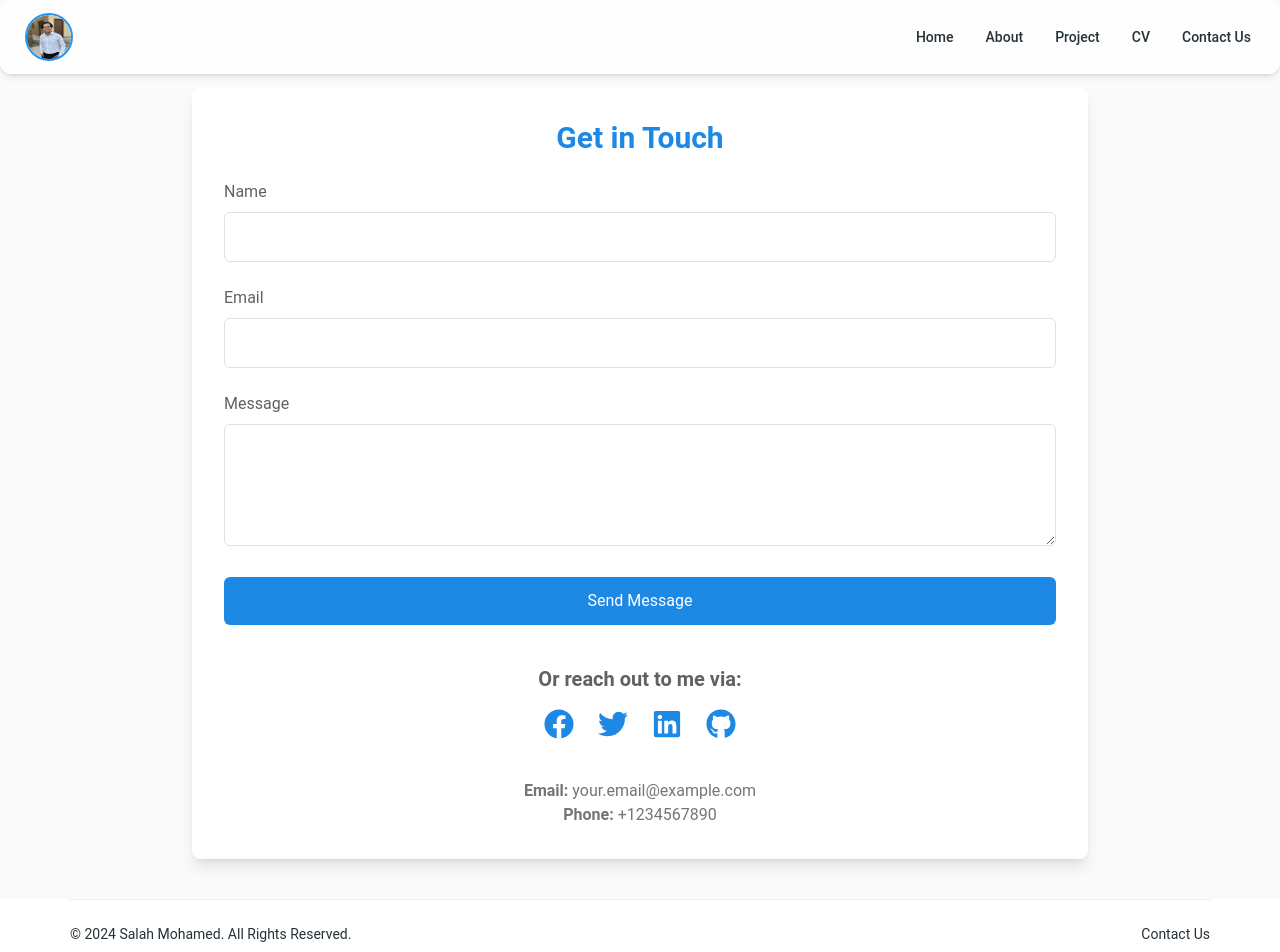
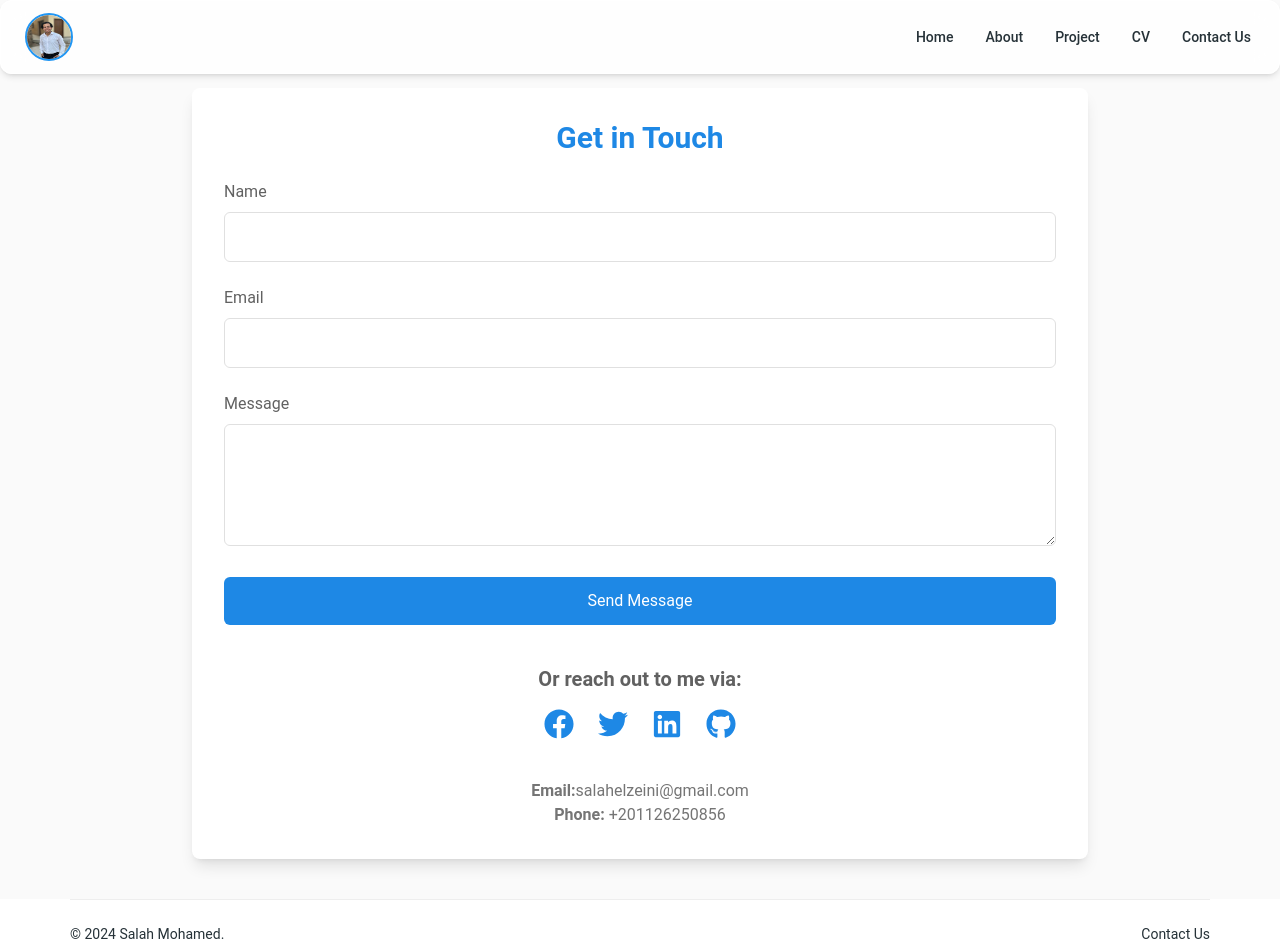
Before and after one commit to salahs20/My-Portfolio, a React (Vite) app: page /contactus in a window 1280 px wide. Shown: the top 952 px of the page. Built offline with nearby package versions, Linux system fonts and the light colour scheme; the HTML template or start-up script is replaced by a standard one.

Commit message:
contact update1

```diff
--- a/src/Component/Component/Footer.jsx
+++ b/src/Component/Component/Footer.jsx
@@ -7,7 +7,7 @@ const Footer = () => {
     <footer className="w-full py-6 border-t bg-transparent text-center md:text-left container mx-auto">
       <div className="flex flex-col md:flex-row justify-between items-center gap-y-4 md:gap-x-8">
         <Typography color="blue-gray" className="font-normal text-sm">
-          &copy; 2024 Salah Mohamed. All Rights Reserved.
+          &copy; 2024 Salah Mohamed.
         </Typography>
         <ul className="flex flex-wrap items-center gap-x-6 gap-y-2">
           <li>
--- a/src/Component/Pages/ContactUs.jsx
+++ b/src/Component/Pages/ContactUs.jsx
@@ -138,8 +138,8 @@ const ContactUs = () => {
 
         <div className="mt-10 text-center">
           <p className="text-gray-600">
-            <strong>Email:</strong> your.email@example.com <br />
-            <strong>Phone:</strong> +1234567890
+            <strong>Email:</strong>salahelzeini@gmail.com <br />
+            <strong>Phone:</strong> +201126250856
           </p>
         </div>
       </div>
```
